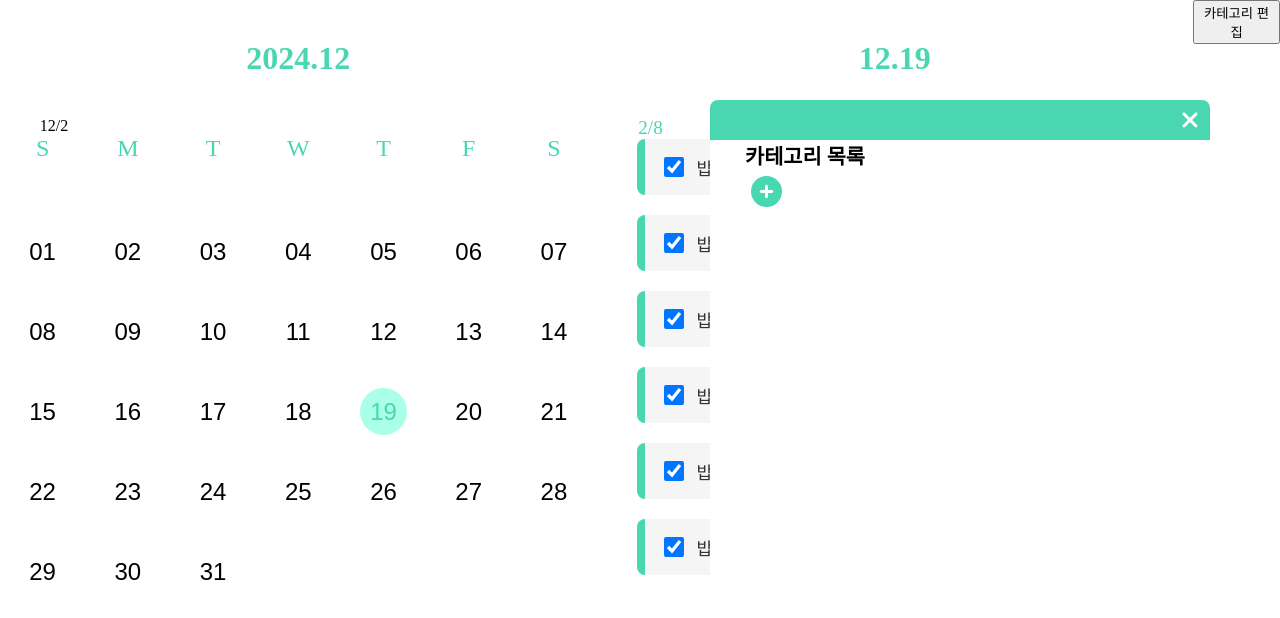
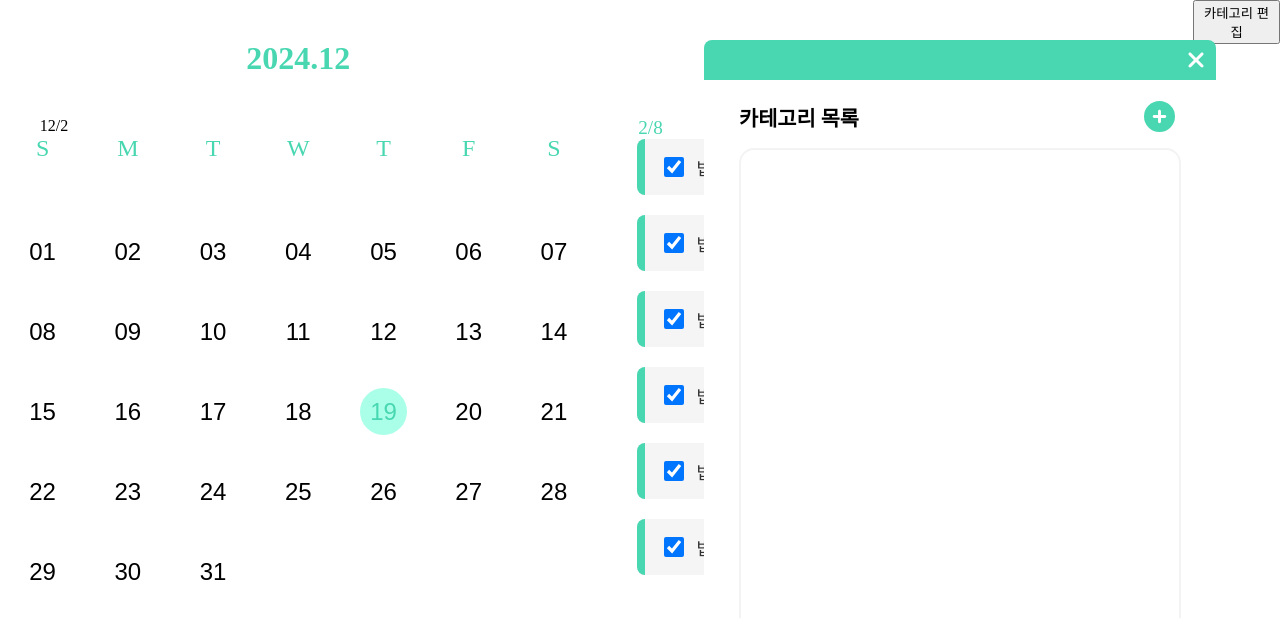
Before and after one commit to ahyeon1117/goormthon_team, a React (Create React App) app in the folder todo/: page / in a window 1280 px wide. Both pictures are taken after a click on the button "카테고리 편집". Shown: the top 618 px of the page. Built offline with nearby package versions, Linux system fonts and the light colour scheme.

Commit message:
Revert "[refactor] 카테고리 모달 수정 중"
This reverts commit fb66f3d2aada52c9d08eea1ee5bddab49d25d3e5.

```diff
--- a/todo/src/assets/css/category-modal.css
+++ b/todo/src/assets/css/category-modal.css
@@ -3,32 +3,23 @@
 */
 
 /* 1. 모달 컨테이너 */
-/* .category-modal {
+.category-modal {  /* 모달 크기와 위치 설정 */
+    position: fixed;
     z-index: 1000;
-    position: fixed;
-    top: 50%;
-    right: 25%;
-    transform: translate(50%, -50%);
-    width: 500px;
-    max-width: 90%;
-    height: 600px;
-} */
+    top: 5%;
+    left: 75%;
+    width: 40vw;
+    min-width: 300px;
+    height: 85vh;
+    transform: translateX(-50%); /* 화면 오른쪽 섹션에서 중앙 정렬 */
+}
 
 /* 2. 모달 콘텐츠 영역 */
-.category-modal {
+.modal-content {
     display: flex;
     flex-direction: column;
     height: 100%;
     max-height: 100%;
-
-    z-index: 1000;
-    position: fixed;
-    top: 50%;
-    right: 25%;
-    transform: translate(50%, -50%);
-    width: 500px;
-    max-width: 90%;
-    height: 600px;
 }
 
 /* 3. 모달 헤더 */
@@ -111,7 +102,7 @@
     padding: 0 35px 35px 35px;
     overflow: hidden;
     background-color: white;
-    border-radius: 0 0 12px 12px;
+    border-radius: 0 0 10px  10px;
 }
 
 .modal-body__header {
--- a/todo/src/components/CategoryAddModal.js
+++ b/todo/src/components/CategoryAddModal.js
@@ -1,9 +1,5 @@
 import CategoryForm from "./CategoryForm";
 import "../assets/css/category-modal.css";
-
-//
-const CLOSE_SVG_PATH = "M342.6 150.6c12.5-12.5 12.5-32.8 0-45.3s-32.8-12.5-45.3 0L192 210.7 86.6 105.4c-12.5-12.5-32.8-12.5-45.3 0s-12.5 32.8 0 45.3L146.7 256 41.4 361.4c-12.5 12.5-12.5 32.8 0 45.3s32.8 12.5 45.3 0L192 301.3 297.4 406.6c12.5 12.5 32.8 12.5 45.3 0s12.5-32.8 0-45.3L237.3 256 342.6 150.6z";
-const BACK_SVG_PATH = "M41.4 233.4c-12.5 12.5-12.5 32.8 0 45.3l160 160c12.5 12.5 32.8 12.5 45.3 0s12.5-32.8 0-45.3L109.3 256 246.6 118.6c12.5-12.5 12.5-32.8 0-45.3s-32.8-12.5-45.3 0l-160 160z";
 
 function CategoryAddModal({ categories, setCategories, changeCategoryModal }) {
 
@@ -16,12 +12,12 @@ function CategoryAddModal({ categories, setCategories, changeCategoryModal }) {
                 <header className="modal-header add-modal-header">
                     <button className="btn-back-modal" onClick={() => changeCategoryModal({ isAddOpen: false, isViewOpen: true })}>
                         <svg xmlns="http://www.w3.org/2000/svg" viewBox="0 0 320 512">
-                            <path fill="#ffffff" d={BACK_SVG_PATH} />
+                            <path fill="#ffffff" d="M41.4 233.4c-12.5 12.5-12.5 32.8 0 45.3l160 160c12.5 12.5 32.8 12.5 45.3 0s12.5-32.8 0-45.3L109.3 256 246.6 118.6c12.5-12.5 12.5-32.8 0-45.3s-32.8-12.5-45.3 0l-160 160z"/>
                         </svg>
                     </button>
                     <button className="btn-close-modal" onClick={() => changeCategoryModal({ isAddOpen: false })}>
                         <svg className="svg-close-modal" xmlns="http://www.w3.org/2000/svg" viewBox="0 0 384 512">
-                            <path fill="#ffffff" d={CLOSE_SVG_PATH} />
+                            <path fill="#ffffff" d="M342.6 150.6c12.5-12.5 12.5-32.8 0-45.3s-32.8-12.5-45.3 0L192 210.7 86.6 105.4c-12.5-12.5-32.8-12.5-45.3 0s-12.5 32.8 0 45.3L146.7 256 41.4 361.4c-12.5 12.5-12.5 32.8 0 45.3s32.8 12.5 45.3 0L192 301.3 297.4 406.6c12.5 12.5 32.8 12.5 45.3 0s12.5-32.8 0-45.3L237.3 256 342.6 150.6z" />
                         </svg>
                     </button>
                 </header>
--- a/todo/src/components/CategoryViewModal.js
+++ b/todo/src/components/CategoryViewModal.js
@@ -1,45 +1,37 @@
 import "../assets/css/category-modal.css";
-
-// 버튼 SVG 경로
-const CLOSE_SVG_PATH = "M342.6 150.6c12.5-12.5 12.5-32.8 0-45.3s-32.8-12.5-45.3 0L192 210.7 86.6 105.4c-12.5-12.5-32.8-12.5-45.3 0s-12.5 32.8 0 45.3L146.7 256 41.4 361.4c-12.5 12.5-12.5 32.8 0 45.3s32.8 12.5 45.3 0L192 301.3 297.4 406.6c12.5 12.5 32.8 12.5 45.3 0s12.5-32.8 0-45.3L237.3 256 342.6 150.6z";
-const ADD_SVG_PATH = "M256 512A256 256 0 1 0 256 0a256 256 0 1 0 0 512zM232 344l0-64-64 0c-13.3 0-24-10.7-24-24s10.7-24 24-24l64 0 0-64c0-13.3 10.7-24 24-24s24 10.7 24 24l0 64 64 0c13.3 0 24 10.7 24 24s-10.7 24-24 24l-64 0 0 64c0 13.3-10.7 24-24 24s-24-10.7-24-24z";
 
 function CategoryViewModal({ categories, changeCategoryModal }) {
 
   return (
-    <section className="category-modal category-view-modal">
+    // 모달 최상위 컨테이너
+    <div className="category-modal category-view-modal">
+      {/* 모달 콘텐츠 영역 */}
+      <div className="modal-content">
         {/* 모달 헤더 */}
         <header className="modal-header view-modal-header">
-        <button
-          className="btn-close-modal"
-          onClick={() => changeCategoryModal({ isViewOpen: false })}
-        >
+          <button className="btn-close-modal" onClick={() => changeCategoryModal({ isViewOpen: false })}>
             <svg className="svg-close-modal" xmlns="http://www.w3.org/2000/svg" viewBox="0 0 384 512">
-            <path fill="#ffffff" d={CLOSE_SVG_PATH} />
+              <path fill="#ffffff" d="M342.6 150.6c12.5-12.5 12.5-32.8 0-45.3s-32.8-12.5-45.3 0L192 210.7 86.6 105.4c-12.5-12.5-32.8-12.5-45.3 0s-12.5 32.8 0 45.3L146.7 256 41.4 361.4c-12.5 12.5-12.5 32.8 0 45.3s32.8 12.5 45.3 0L192 301.3 297.4 406.6c12.5 12.5 32.8 12.5 45.3 0s12.5-32.8 0-45.3L237.3 256 342.6 150.6z" />
             </svg>
           </button>
         </header>
-
         {/* 모달 바디 */}
         <div className="modal-body">
-        <section className="modal-body__title-section">
+          <div className="modal-body__header">
             <div className="modal-title">카테고리 목록</div>
-          <button
-            className="btn-add-category"
-            onClick={() => changeCategoryModal({ isViewOpen: false, isAddOpen: true })}
-          >
+            <button className="btn-add-category" onClick={() => changeCategoryModal({ isViewOpen: false, isAddOpen: true })}>
               <svg xmlns="http://www.w3.org/2000/svg" viewBox="0 0 512 512">
-              <path fill="#49D7B1" d={ADD_SVG_PATH} />
+                <path fill="#49D7B1" d="M256 512A256 256 0 1 0 256 0a256 256 0 1 0 0 512zM232 344l0-64-64 0c-13.3 0-24-10.7-24-24s10.7-24 24-24l64 0 0-64c0-13.3 10.7-24 24-24s24 10.7 24 24l0 64 64 0c13.3 0 24 10.7 24 24s-10.7 24-24 24l-64 0 0 64c0 13.3-10.7 24-24 24s-24-10.7-24-24z" />
               </svg>
             </button>
-        </section>
-        <section className="modal-body__category-section">
+          </div>
+          <div className="modal-body__category-list">
             {categories.map((category) => (
               <div
                 key={category.id}
                 className="view-modal-category-item"
                 style={{ color: category.color }}
-              onClick={() => changeCategoryModal({ isViewOpen: false, isEditOpen: true })}
+                onClick={() => changeCategoryModal({ isViewOpen: false, isEditOpen: true})}
               >
                 <div
                 className="category-color"
@@ -49,9 +41,10 @@ function CategoryViewModal({ categories, changeCategoryModal }) {
                 <div className="category-name">{category.name}</div>
               </div>
             ))}
-        </section>
+          </div>
         </div> {/* .modal-body */}
-    </section> // .category-modal
+      </div> {/* .modal-content */}
+    </div> // .category-view-modal
   );
 }
 
```
Also changed, not shown: todo/src/components/NewCategoryAddModal.js (deleted, +0 -9 lines). Lines whose indentation alone changed are shown as unchanged.
